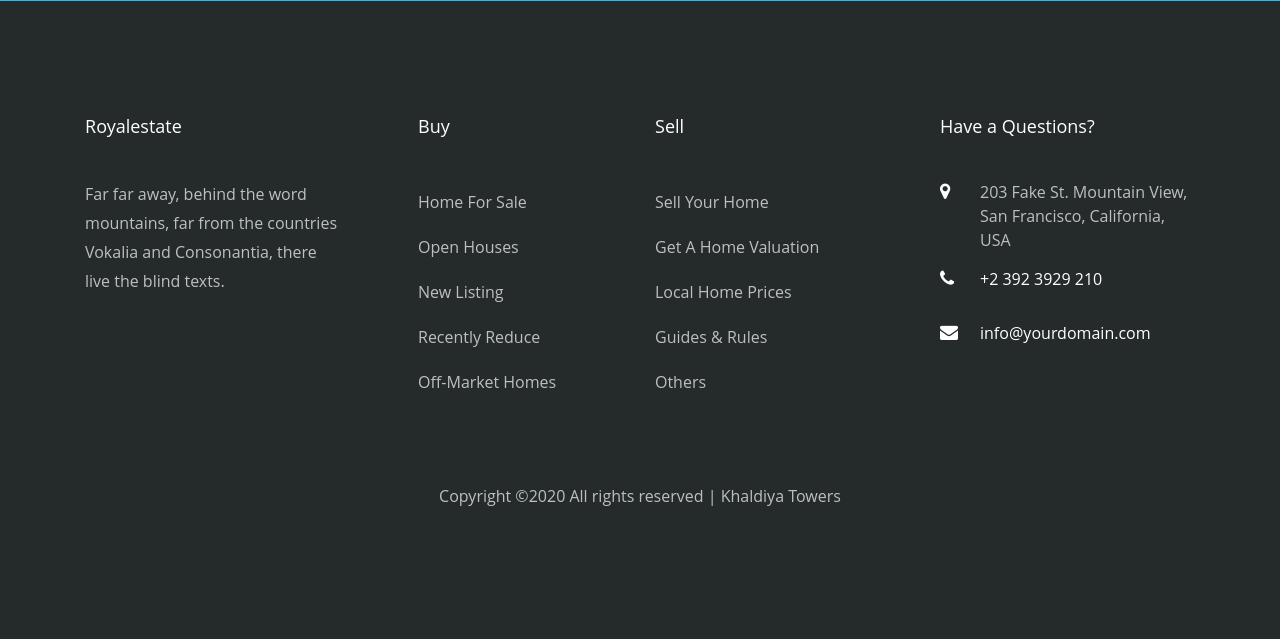
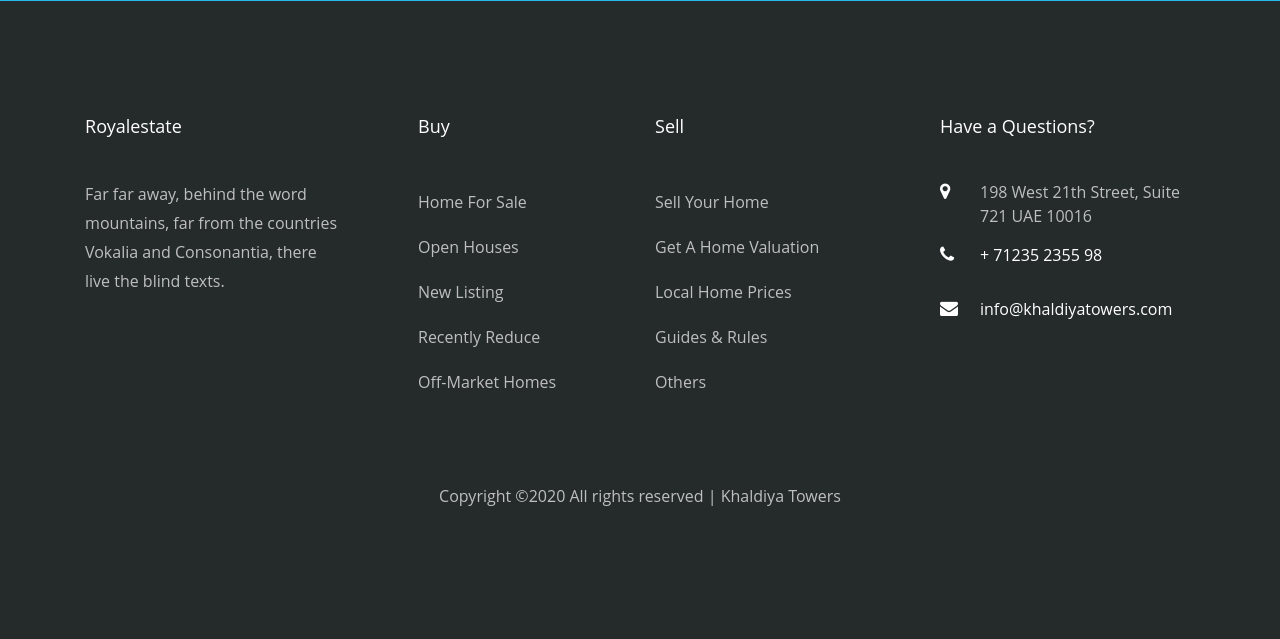
Before and after one commit to sayedsaddam/paypal_integration, a CodeIgniter app: page /khaldiya_towers/index.php/home/blog in a window 1280 px wide. Shown: the part 1937-2576 px from the top of the page. Run offline with CodeIgniter, Linux system fonts and the light colour scheme; some libraries are stand-ins or nearby versions; some web fonts are replaced.

Commit message:
Modified the foot in components folder inside views.

```diff
--- a/application/views/components/foot.php
+++ b/application/views/components/foot.php
@@ -1,3 +1,4 @@
+<!-- subscription -->
 <section class="ftco-section-parallax">
     <div class="parallax-img d-flex align-items-center">
         <div class="container">
@@ -20,7 +21,7 @@
         </div>
     </div>
 </section>
-
+<!-- footer -->
 <footer class="ftco-footer ftco-bg-dark ftco-section">
       <div class="container">
         <div class="row mb-5">
@@ -64,9 +65,9 @@
             	<h2 class="ftco-heading-2">Have a Questions?</h2>
             	<div class="block-23 mb-3">
 	              <ul>
-	                <li><span class="icon icon-map-marker"></span><span class="text">203 Fake St. Mountain View, San Francisco, California, USA</span></li>
-	                <li><a href="#"><span class="icon icon-phone"></span><span class="text">+2 392 3929 210</span></a></li>
-	                <li><a href="#"><span class="icon icon-envelope"></span><span class="text">info@yourdomain.com</span></a></li>
+	                <li><span class="icon icon-map-marker"></span><span class="text">198 West 21th Street, Suite 721 UAE 10016</span></li>
+	                <li><a href="#"><span class="icon icon-phone"></span><span class="text">+ 71235 2355 98</span></a></li>
+	                <li><a href="#"><span class="icon icon-envelope"></span><span class="text">info@khaldiyatowers.com</span></a></li>
 	              </ul>
 	            </div>
             </div>
@@ -82,6 +83,7 @@
 
   <!-- loader -->
   <div id="ftco-loader" class="show fullscreen"><svg class="circular" width="48px" height="48px"><circle class="path-bg" cx="24" cy="24" r="22" fill="none" stroke-width="4" stroke="#eeeeee"/><circle class="path" cx="24" cy="24" r="22" fill="none" stroke-width="4" stroke-miterlimit="10" stroke="#F96D00"/></svg></div>
+  <!-- external JS files -->
   <script src="<?= base_url('assets/'); ?>js/jquery.min.js"></script>
   <script src="<?= base_url('assets/'); ?>js/jquery-migrate-3.0.1.min.js"></script>
   <script src="<?= base_url('assets/'); ?>js/popper.min.js"></script>
```
